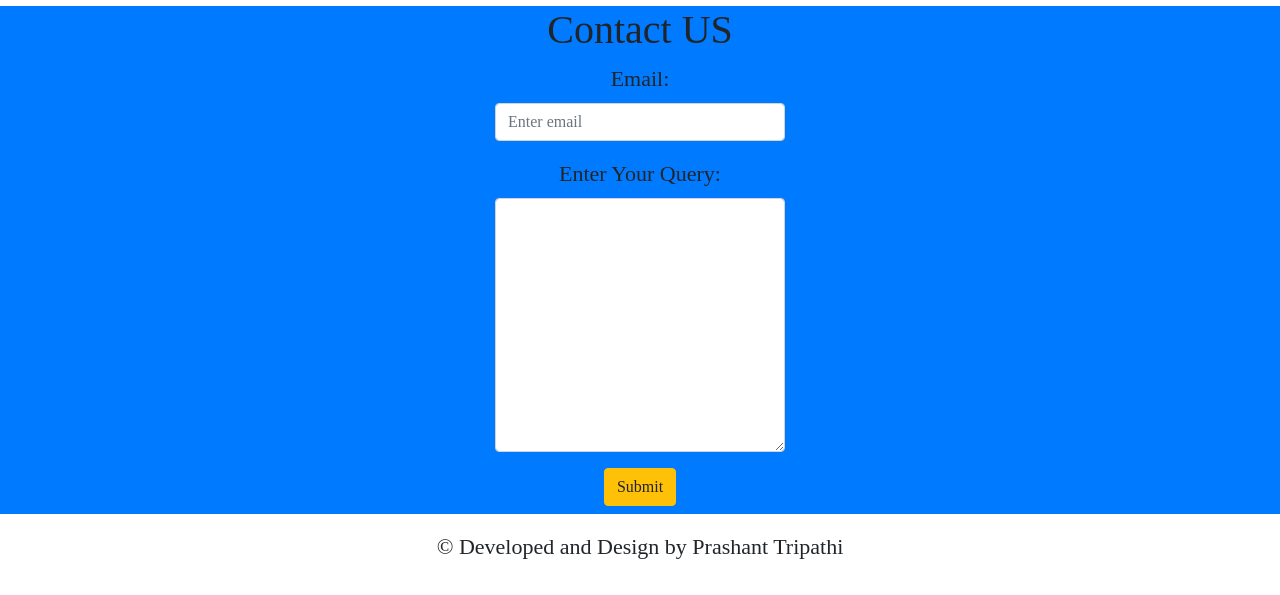
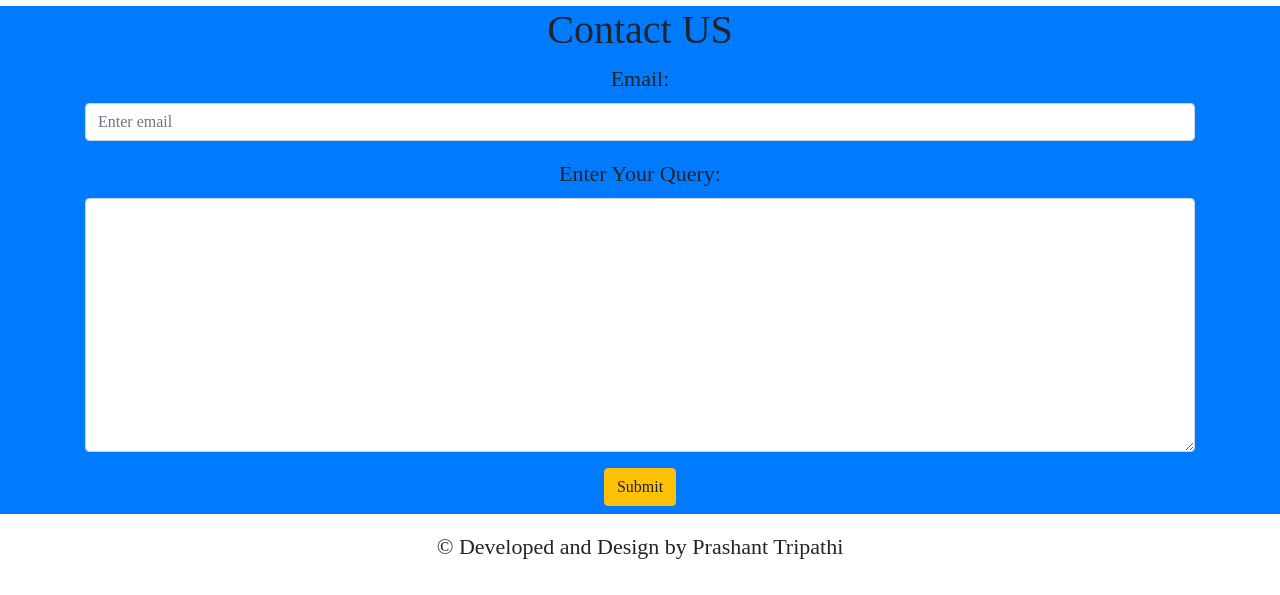
Before and after one commit to prashantreneur/prashanttripathii.github.io, a plain HTML site: page index.html in a window 1280 px wide. Shown: the part 2686-3281 px from the top of the page. Drawn offline with nearby package versions, Linux system fonts and the light colour scheme; a web font is replaced by a local one.

Commit message:
code changes

```diff
--- a/index.html
+++ b/index.html
@@ -164,7 +164,7 @@
     <section id="contact">
         <div class="bg-primary text-center ">
             <h1 class="">Contact US</h1>
-            <div class="container w-25">
+            <div class="container ">
 
                 <form>
                     <div class="form-group">
```
